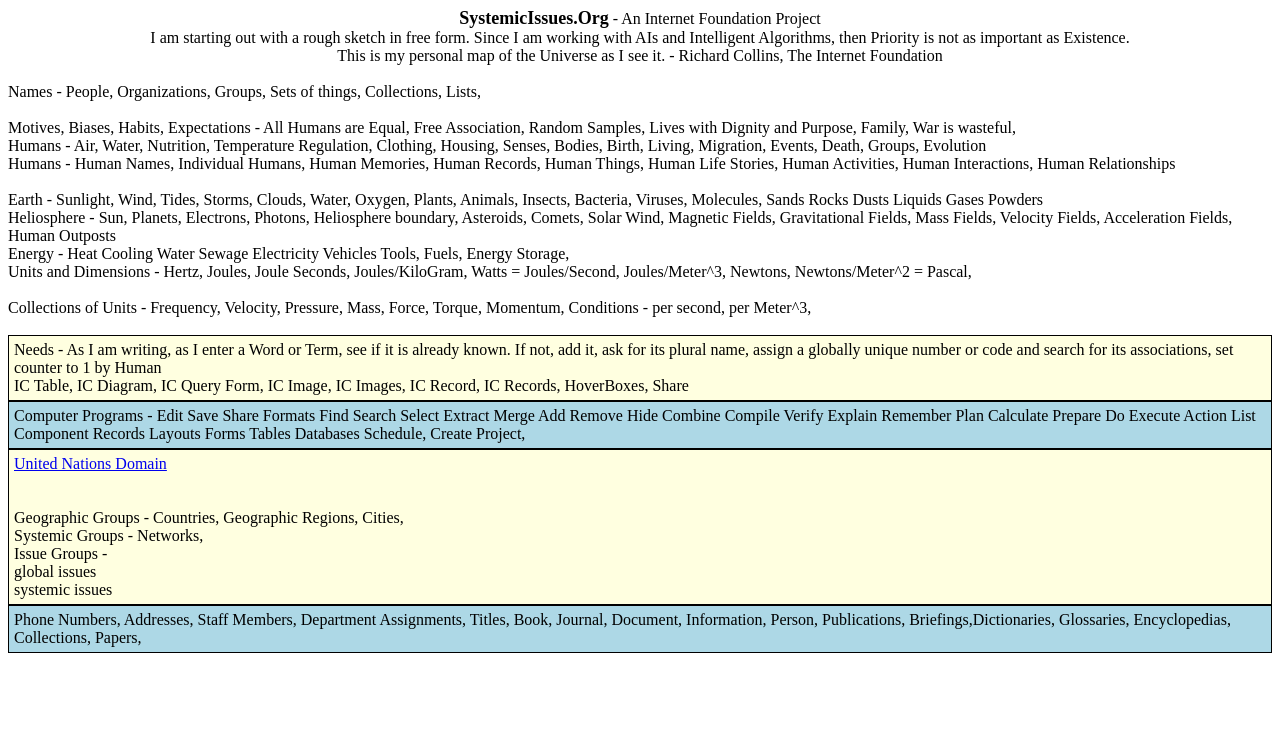
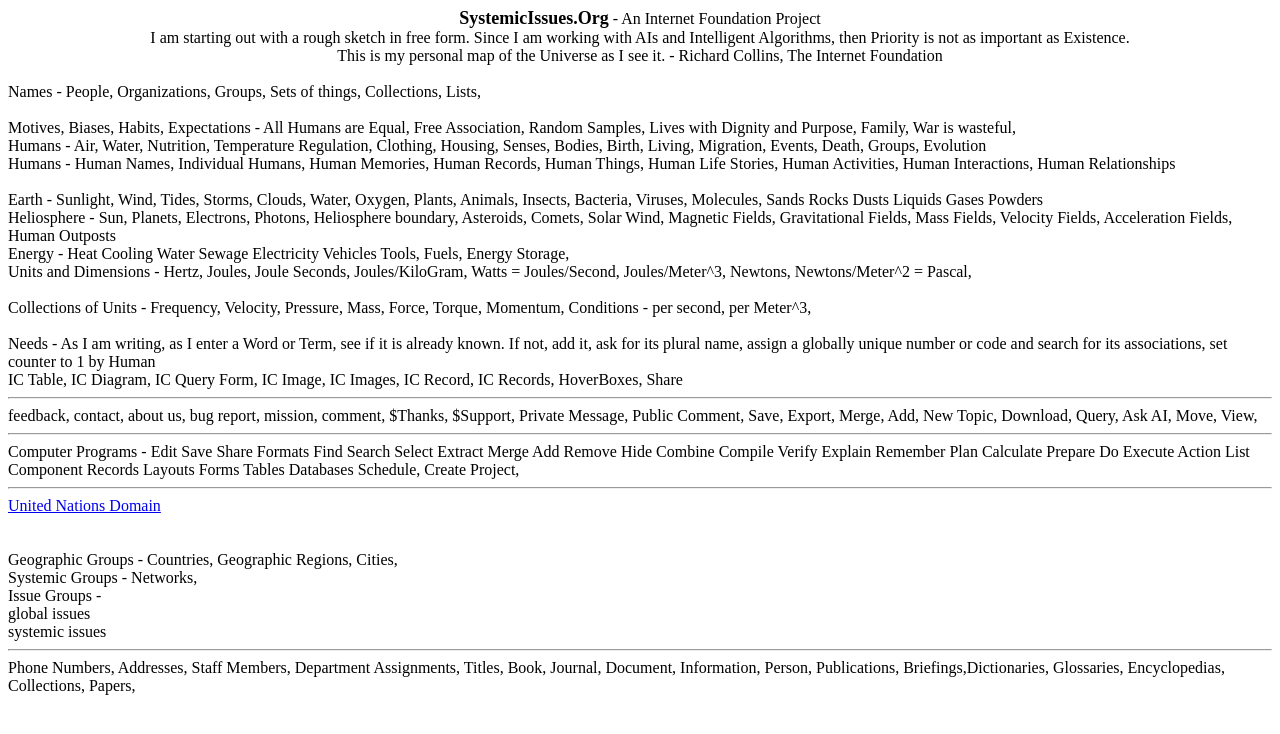
Before and after one commit to RichardKCollins/SystemicIssues, a plain HTML site: page docs/index.html in a window 1280 px wide. Drawn offline with Linux system fonts and the light colour scheme.

Commit message:
Update index.html

```diff
--- a/docs/index.html
+++ b/docs/index.html
@@ -49,18 +49,15 @@
 Collections of Units - Frequency, Velocity, Pressure, Mass, Force, Torque, Momentum, Conditions - per second, per Meter^3, </p>
 <br>
 
-<div class="yellow">
-<p>Needs - As I am writing, as I enter a Word or Term, see if it is already known. If not, add it, ask for its plural name, assign a globally unique
-number or code and search for its associations, set counter to 1 by Human</p>
-<p>IC Table, IC Diagram, IC Query Form, IC Image, IC Images, IC Record, IC Records, HoverBoxes, Share</p>
-</div>
+Needs - As I am writing, as I enter a Word or Term, see if it is already known. If not, add it, ask for its plural name, assign a globally unique number or code and search for its associations, set counter to 1 by Human</p>
 
+IC Table, IC Diagram, IC Query Form, IC Image, IC Images, IC Record, IC Records, HoverBoxes, Share
+<hr>
+feedback, contact, about us, bug report, mission, comment, $Thanks, $Support, Private Message, Public Comment, Save, Export, Merge, Add, New Topic, Download, Query, Ask AI, Move, View,
+<hr>
+Computer Programs - Edit Save Share Formats Find Search Select Extract Merge Add Remove Hide Combine Compile Verify Explain Remember Plan Calculate Prepare Do Execute Action List Component Records Layouts Forms Tables Databases Schedule, Create Project,
 
-<div>
-<p>Computer Programs - Edit Save Share Formats Find Search Select Extract Merge Add Remove Hide Combine Compile Verify Explain Remember Plan Calculate Prepare Do Execute Action List Component Records Layouts Forms Tables Databases Schedule, Create Project, </p>
-</div>
-
-<div class="yellow">
+<hr>
 <a href="https://www.un.org/">United Nations Domain</a><br>
 <br><br>
 Geographic Groups - Countries, Geographic Regions, Cities, <br>
@@ -68,10 +65,9 @@
 Issue Groups - <br>
 global issues<br>
 systemic issues<br>
-</div>
-<div>
+<hr>
+
 Phone Numbers, Addresses, Staff Members, Department Assignments, Titles, Book, Journal, Document, Information, Person, Publications, Briefings,Dictionaries, Glossaries, Encyclopedias, Collections, Papers,
-</div>
 
 </body>
 </html>
```
